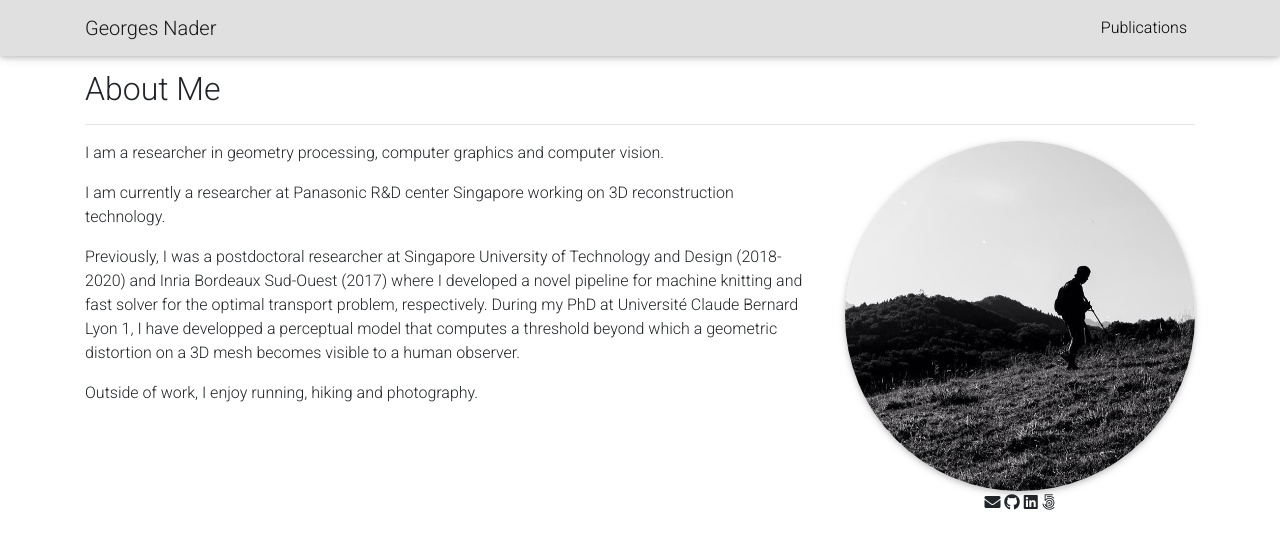
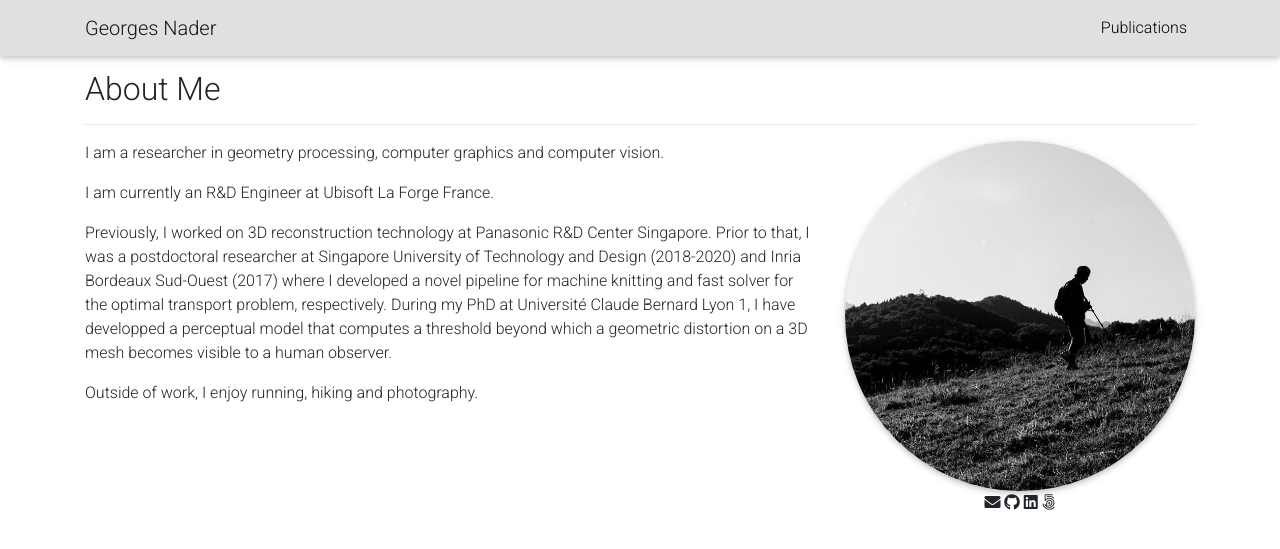
Before and after one commit to gnader/gnader.github.io, a Jekyll site: the page built from _pages/about.md, in a window 1280 px wide. Shown: the top 549 px of the page. Built offline with Jekyll 4.4.1, drawn with Linux system fonts in a browser that asks for light colours; nearby versions of some CDN libraries; a style sheet for code colours, icons or effects is not loaded.

Commit message:
update about me info

```diff
--- a/_pages/about.md
+++ b/_pages/about.md
@@ -7,8 +7,8 @@ image: profile.jpeg
 
 I am a researcher in geometry processing, computer graphics and computer vision.
 
-I am currently a researcher at Panasonic R&D center Singapore working on 3D reconstruction technology.
+I am currently an R&D Engineer at Ubisoft La Forge France.
 
-Previously, I was a postdoctoral researcher at Singapore University of Technology and Design (2018-2020) and Inria Bordeaux Sud-Ouest (2017) where I developed a novel pipeline for machine knitting and fast solver for the optimal transport problem, respectively. During my PhD at Université Claude Bernard Lyon 1, I have developped a perceptual model that computes a threshold beyond which a geometric distortion on a 3D mesh becomes visible to a human observer.
+Previously, I worked on 3D reconstruction technology at Panasonic R&D Center Singapore. Prior to that, I was a postdoctoral researcher at Singapore University of Technology and Design (2018-2020) and Inria Bordeaux Sud-Ouest (2017) where I developed a novel pipeline for machine knitting and fast solver for the optimal transport problem, respectively. During my PhD at Université Claude Bernard Lyon 1, I have developped a perceptual model that computes a threshold beyond which a geometric distortion on a 3D mesh becomes visible to a human observer.
 
 Outside of work, I enjoy running, hiking and photography.
```
